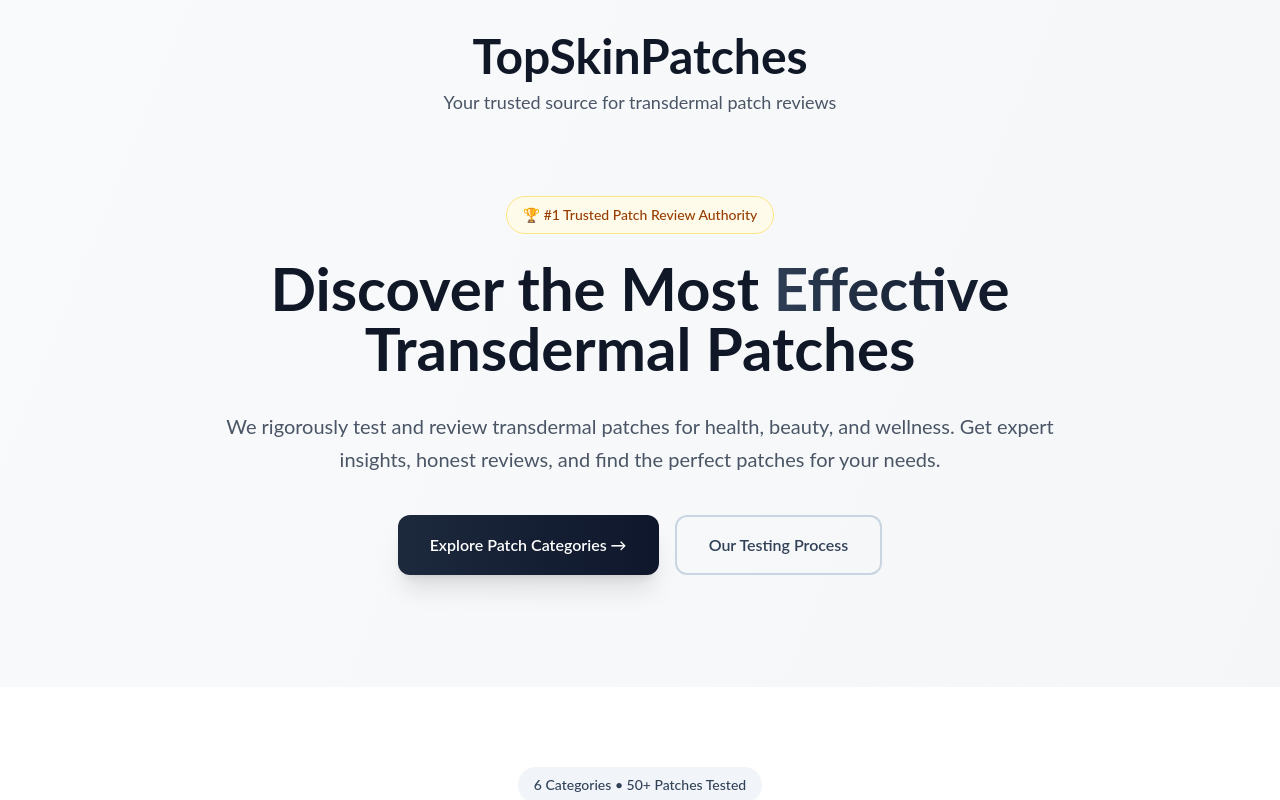
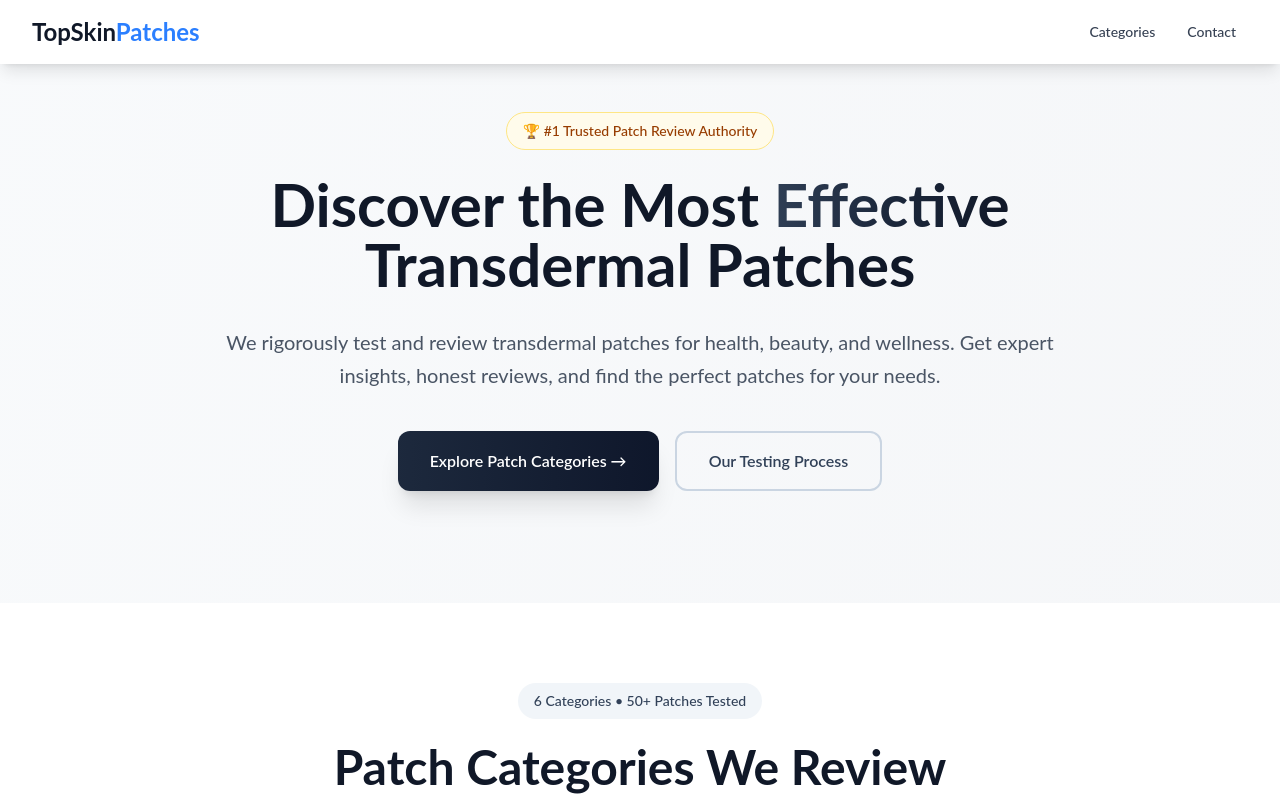
Before and after one commit to elnfar/healthybellies, a Next.js app: page / in a window 1280 px wide. Shown: the top 800 px of the page. Built offline with nearby package versions, Linux system fonts and the light colour scheme.

Commit message:
new landing design details

```diff
--- a/src/app/page.tsx
+++ b/src/app/page.tsx
@@ -1,4 +1,5 @@
 import Footer from "@/components/Footer";
+import Link from "next/link";
 
 export default function Home() {
   // Define categories of transdermal patches
@@ -62,17 +63,30 @@ export default function Home() {
   return (
     <div className="min-h-screen bg-gradient-to-br from-slate-50 to-gray-100">
 
-      {/* Header with Logo */}
-      <header className="py-8 px-4 sm:px-6 lg:px-8">
-        <div className="max-w-7xl mx-auto">
-          <div className="text-center">
-            <h1 className="text-4xl sm:text-5xl font-bold text-gray-900 mb-2">
-              TopSkin<span className="text-navy-700">Patches</span>
-            </h1>
-            <p className="text-lg text-gray-600">Your trusted source for transdermal patch reviews</p>
+      {/* Navigation Bar */}
+      <nav className="bg-white shadow-lg sticky top-0 z-50">
+        <div className="max-w-7xl mx-auto px-4 sm:px-6 lg:px-8">
+          <div className="flex justify-between items-center h-16">
+            {/* Logo */}
+            <div className="flex-shrink-0">
+              <a href="/" className="text-2xl font-bold text-gray-900">
+                TopSkin<span className="text-blue-500">Patches</span>
+              </a>
+            </div>
+
+            {/* Navigation Menu - Hidden on mobile, visible on desktop */}
+            <div className="hidden md:flex items-center space-x-2">
+              <Link href="#categories" className="text-gray-700 hover:text-slate-600 px-3 py-2 text-sm font-medium transition-colors">
+                Categories
+              </Link>
+
+              <Link href="#contact" className="text-gray-700 hover:text-slate-600 px-3 py-2 text-sm font-medium transition-colors">
+                Contact
+              </Link>
+            </div>
           </div>
         </div>
-      </header>
+      </nav>
 
       {/* Hero Section */}
       <section className="py-12 px-4 sm:px-6 lg:px-8">
@@ -201,7 +215,7 @@ export default function Home() {
         </div>
       </section>
 
-      <Footer />
+      <Footer id="contact"/>
     </div>
   );
 }
--- a/src/app/the-5-best-glp-1-patches-for-weight-management-craving-control/page.tsx
+++ b/src/app/the-5-best-glp-1-patches-for-weight-management-craving-control/page.tsx
@@ -236,7 +236,6 @@ Customer service is basic but responsive, and while there's no money-back guaran
       <AnswerSection />
       <LimitedTimeOfferSection />
       <AdBanner />
-      <Footer />
     </div>
   );
 }
--- a/src/components/Footer.tsx
+++ b/src/components/Footer.tsx
@@ -1,6 +1,6 @@
-export default function Footer() {
+export default function Footer({ id }: { id: string }) {
   return (
-    <footer className="bg-gray-900 text-white py-16">
+    <footer className="bg-gray-900 text-white py-16" id={id}>
       <div className="max-w-7xl mx-auto px-4 sm:px-6 lg:px-8">
         <div className="grid grid-cols-1 md:grid-cols-4 gap-8">
           <div className="col-span-1 md:col-span-2">
```
